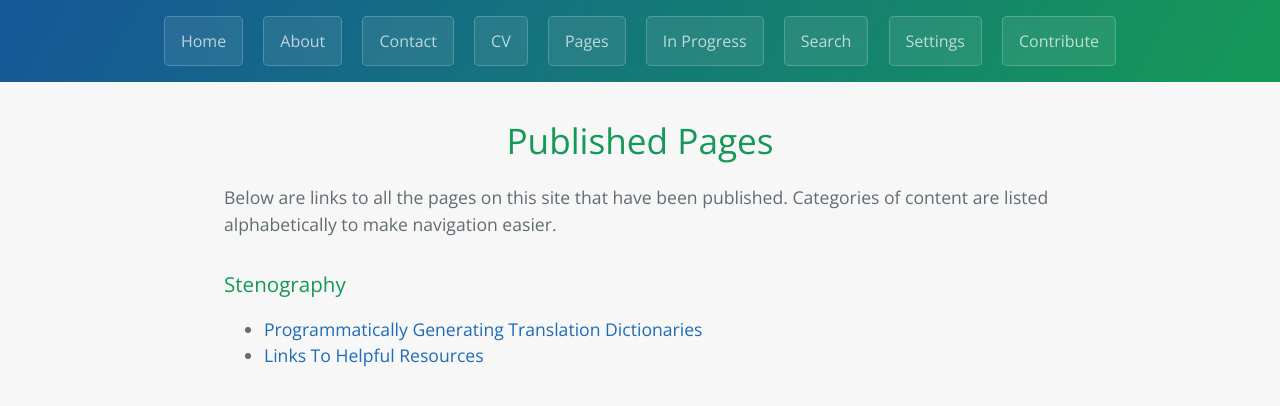
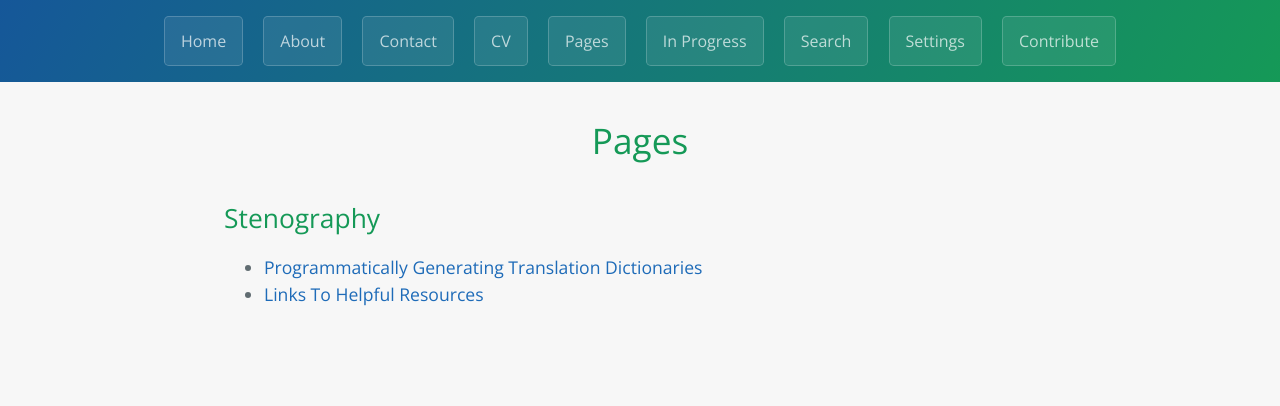
Before and after one commit to StevenTammen/StevenTammen.github.io, a Jekyll site: the page built from pages/pages.md, in a window 1280 px wide. Shown: the top 406 px of the page. Built offline with Jekyll 4.4.1, drawn with Linux system fonts in a browser that asks for light colours.

Commit message:
Update pages.md

```diff
--- a/pages/pages.md
+++ b/pages/pages.md
@@ -4,11 +4,9 @@ layout: layout
 title: Pages
 ---
 
-<h1 class="center"> Published Pages </h1>
+<h1 class="center"> Pages </h1>
 
-Below are links to all the pages on this site that have been published. Categories of content are listed alphabetically to make navigation easier.
-
-### Stenography
+## Stenography
 
 - [Programmatically Generating Translation Dictionaries](http://steventammen.com/stenography/dictionary-generator/)
 - [Links To Helpful Resources](http://steventammen.com/stenography/links/)
```
